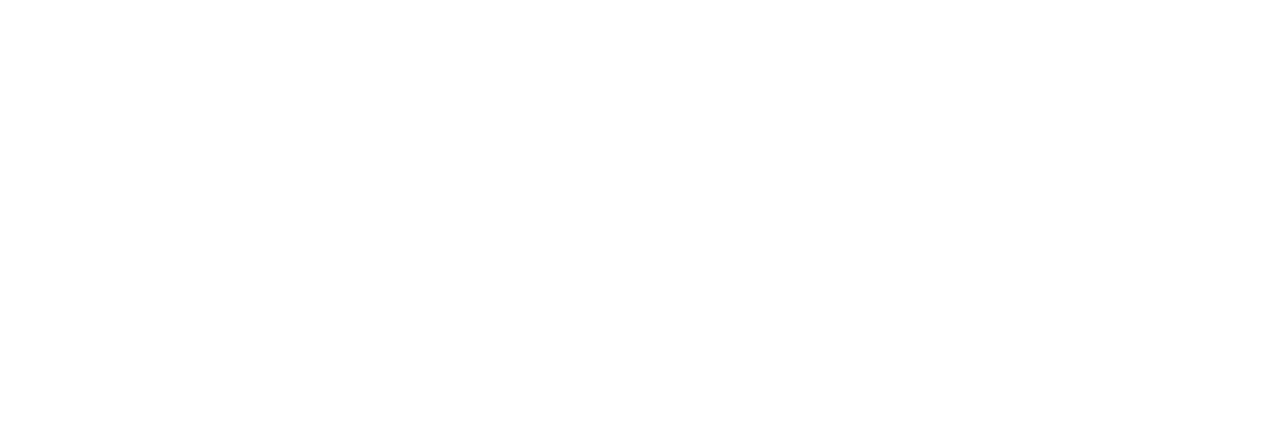
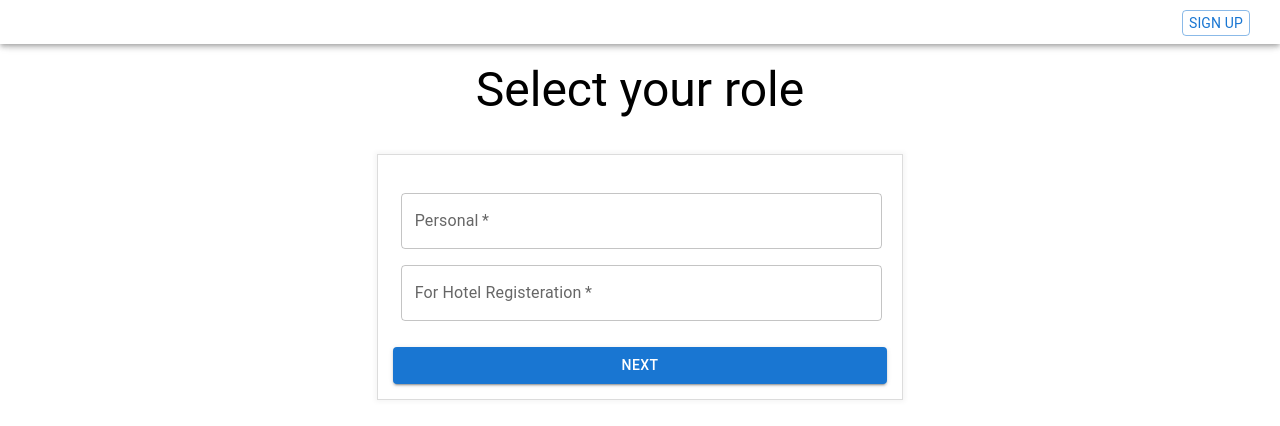
Before and after one commit to Aadhil-official/Hotel-Booking-PRJCT, a React (Vite) app: page /role in a window 1280 px wide. Before the commit this address had no page. Shown: the top 426 px of the page. Built offline with nearby package versions, Linux system fonts and the light colour scheme.

Commit message:
add role and other pages

```diff
--- a/src/App.jsx
+++ b/src/App.jsx
@@ -1,13 +1,9 @@
 import { useState } from 'react'
 import './App.css'
-import { BookRoom, Home } from './Pages/Index' // Change the import statement to match the correct casing
+import { HomeExtention, BrowseAllRoom, SignIn, SignupHotel, Role, BookRoom, Home } from './Pages/Index' // Change the import statement to match the correct casing
 import { Route, Routes } from 'react-router-dom'
 import { Toaster } from 'react-hot-toast';
-import HomeExtention from './Pages/HomeExtention';
-import BrowseAllRoom from './Pages/BrowseAllRoom';
-import AddRoom from './Pages/AddRoom';
-import SignIn from './Pages/SignIn';
-import SignupHotel from './Pages/SignupHotel';
+// import AddRoom from './Pages/AddRoom';
 
 function App() {
 
@@ -25,6 +21,8 @@ function App() {
         <Route path='/BrowseRooms' element={<BrowseAllRoom />} />
         <Route path='/addHotel' element={<SignupHotel />} />
         <Route path='/login' element={<SignIn />} />
+        {/* <Route path='/addPersonal' element={<SignIn />} /> */}
+        <Route path='/role' element={<Role />} />
       </Routes>
     </>
   );
--- /dev/null
+++ b/src/Components/BfrLoginNav.jsx
@@ -0,0 +1,70 @@
+import { AppBar, Button, Grid, Typography, createTheme, responsiveFontSizes, useMediaQuery } from '@mui/material'
+import React from 'react'
+import '../Styles/Components/Nav.css'
+import { Link, NavLink } from 'react-router-dom'
+import { ThemeProvider } from '@emotion/react';
+// import HomeIcon from '@mui/icons-material/Home';
+
+function BfrLoginNav() {
+
+    let theme = createTheme();
+    theme = responsiveFontSizes(theme);
+
+    const isLargerThan700px = useMediaQuery('(min-width:700px)');
+
+    return (
+        <div>
+
+            <ThemeProvider theme={theme}>
+                {/* <Toolbar> */}
+                <AppBar sx={{ backgroundColor: 'rgb(255, 255, 255,0.3)' }}>
+
+                    {isLargerThan700px && <Grid container sx={{ marginBottom: '-27.5px' }}>
+                        <Grid item xs={12} sx={{ marginRight: "20px" }} textAlign='right'>
+
+                            <Link to='/role'>
+                                <Button variant='outlined' sx={{ padding: "2px 6px" }}>
+                                    <Typography variant='body2'>
+                                        Sign up
+                                    </Typography>
+                                </Button>
+                            </Link>
+
+                        </Grid>
+                    </Grid>}
+
+                    <Grid container justifyContent='center' className='nav'>
+                        {/* <Grid item xs={3}></Grid> */}
+                        <Grid item xs={12} textAlign='left' sx={{ marginLeft: '10px' }}>
+                            <Typography variant="body2" component="div" >
+                                <NavLink to="/" className='cont'>
+                                <img src="" alt="" />
+                                    {/* <HomeIcon color='action' fontSize='large' sx={{ width: '40px', height: '40px', margin: '5px', marginLeft: '20px' }} alt='Back' /> */}
+                                </NavLink>
+                            </Typography>
+                        </Grid>
+                    </Grid>
+
+                </AppBar>
+
+                {!isLargerThan700px && <Grid container position='fixed' sx={{ marginBottom: '-70px', marginTop: '5px', zIndex: 100 }}>
+                    <Grid item xs={12} sx={{ marginRight: "20px" }} textAlign='right'>
+                        <br /><br />
+
+                        <Link to='/addHotel'>
+                            <Button variant='contained' sx={{ padding: "2px 6px" }}>
+                                <Typography variant='body2' sx={{ fontSize: '0.75rem !important' }}>
+                                    Sign up
+                                </Typography>
+                            </Button>
+                        </Link>
+
+                    </Grid>
+                </Grid>}
+
+            </ThemeProvider>
+        </div>
+    )
+}
+
+export default BfrLoginNav
--- a/src/Components/Form.jsx
+++ b/src/Components/Form.jsx
@@ -4,7 +4,7 @@ import { Grid, TextField } from '@mui/material';
 
 function Form() {
 
-
+    // cloudinary is for image transformation using cdn to back to client side
 
   return (
     <div>
--- a/src/Components/Index.jsx
+++ b/src/Components/Index.jsx
@@ -3,3 +3,6 @@ export { default as Nav } from './Nav';
 export { default as ReserveRoomForm } from './ReserveRoomForm';
 export { default as NavLogin } from './NavLogin';
 export { default as LoginForm } from './LoginForm';
+export { default as AddHotelForm } from './AddHotelForm';
+export { default as BfrLoginNav } from './BfrLoginNav';
+export { default as RoleForm } from './RoleForm';
--- a/src/Components/Nav.jsx
+++ b/src/Components/Nav.jsx
@@ -27,7 +27,7 @@ function Nav() {
                 </Button>
               </Link>
 
-              <Link to='/addHotel'>
+              <Link to='/role'>
                 <Button variant='outlined' sx={{ padding: "2px 6px" }}>
                   <Typography variant='body2'>
                     Sign up
@@ -73,7 +73,7 @@ function Nav() {
               </Button>
             </Link>
 
-            <Link to='/addHotel'>
+            <Link to='/role'>
               <Button variant='contained' sx={{ padding: "2px 6px" }}>
                 <Typography variant='body2' sx={{ fontSize: '0.75rem !important' }}>
                   Sign up
--- /dev/null
+++ b/src/Components/RoleForm.jsx
@@ -0,0 +1,93 @@
+import { Box, Button, Grid, TextField } from '@mui/material'
+import axios from 'axios';
+import React, { useState } from 'react'
+import { z } from 'zod';
+import { error, success } from '../Tostify';
+import { useNavigate } from 'react-router-dom';
+
+function RoleForm() {
+
+    const [username, setUsername] = useState('');
+    const [password, setPassword] = useState('');
+    const [user, setUser] = useState({});
+
+    const navigate = useNavigate();
+
+    const handleSubmit = () => {
+        if (password !== "") {
+            navigate('/addHotel');
+        }
+        const formatedData = z.object({
+            username: z.string().min(1, { message: 'Enter the username' }),
+            password: z.string().min(1, { message: 'Enter the password' })
+        })
+
+        const loginData = {
+            username: username,
+            password: password
+        }
+
+        const isValid = formatedData.safeParse(loginData);
+        if (isValid.success) {
+            axios.post('/login')
+                .then((response) => {
+                    setUser(response.data);
+                    success('Login successfully...!');
+                })
+                .catch(() => {
+                    error('invelid username or password..!');
+                    // const errorMessage = err.response?.data;
+                    // if(errorMessage.include('invelid'))
+                })
+        } else {
+            const errorMessages = isValid.error.issues.map(issue => issue.message).join(', ');
+            error(errorMessages);
+        }
+    };
+
+    return (
+        <div>
+
+            <Box
+                type='form'
+                sx={{
+                    '& .MuiTextField-root': {
+                        m: 1,
+                        width: '97.4%',
+                        '@media (max-width:700px)': {
+                            width: '94.5%'
+                        },
+                        '@media (min-width:700px) and (max-width:900px)': {
+                            width: '96%'
+                        }
+                    },
+                    display: 'flex',
+                    marginTop: '15px',
+                    flexDirection: 'column'
+                }}
+            >
+                <TextField
+                    type='text'
+                    label='Personal'
+                    variant='outlined'
+                    fullWidth
+                    required
+                />
+
+                <TextField
+                    type='password'
+                    label='For Hotel Registeration'
+                    variant='outlined'
+                    fullWidth
+                    required
+                />
+                <br />
+                <Button variant='contained' onClick={handleSubmit}>
+                    Next
+                </Button>
+            </Box>
+        </div>
+    )
+}
+
+export default RoleForm
--- a/src/Pages/Index.jsx
+++ b/src/Pages/Index.jsx
@@ -3,3 +3,6 @@ export { default as Home } from './Home';
 export { default as BrowseAllRoom } from './BrowseAllRoom';
 export { default as AddRoom } from './AddRoom';
 export { default as SignIn } from './SignIn';
+export { default as Role } from './Role';
+export { default as SignupHotel } from './SignupHotel';
+export { default as HomeExtention } from './HomeExtention';
--- /dev/null
+++ b/src/Pages/Role.jsx
@@ -0,0 +1,30 @@
+import { createTheme, Grid, responsiveFontSizes, Typography } from '@mui/material'
+import React from 'react'
+import { RoleForm, BfrLoginNav } from '../Components/Index';
+
+function Role() {
+
+  let theme = createTheme();
+  theme = responsiveFontSizes(theme);
+
+  return (
+    <div>
+      <BfrLoginNav />
+      <br /><br /><br />
+      <Grid container textAlign='center' justifyContent='center'>
+        <Grid item xs={12}>
+          <Typography variant='h3'>
+            Select your role
+          </Typography><br/><br/>
+        </Grid>
+
+        <Grid item xs={5} className='box'>
+          <RoleForm />
+        </Grid>
+
+      </Grid>
+    </div>
+  )
+}
+
+export default Role
--- a/src/Pages/SignIn.jsx
+++ b/src/Pages/SignIn.jsx
@@ -1,6 +1,6 @@
 import { createTheme, Grid, responsiveFontSizes, ThemeProvider, Typography } from '@mui/material'
 import React from 'react'
-import { LoginForm } from '../Components/Index'
+import { BfrLoginNav, LoginForm } from '../Components/Index';
 
 function SignIn() {
 
@@ -9,6 +9,8 @@ function SignIn() {
 
     return (
         <div>
+            <BfrLoginNav />
+            <br /><br /><br />
             <Grid container textAlign='center' justifyContent='center'>
                 <Grid item xs={12}>
                     <ThemeProvider theme={theme}>
@@ -33,7 +35,7 @@ function SignIn() {
                 </Grid>
 
                 <Grid item xs={6} sx={{ fontWeight: 'bold' }} textAlign='right'>
-                <br /><br />
+                    <br /><br />
                     <ThemeProvider theme={theme}>
                         <Typography variant='body1' color='red'>
                             Forget password?
@@ -42,7 +44,7 @@ function SignIn() {
                 </Grid>
 
                 <Grid item xs={6} sx={{ fontWeight: 'bolder' }} textAlign='left'>
-                <br /><br />
+                    <br /><br />
                     <ThemeProvider theme={theme}>
                         <Typography variant='body1'>
                             Reset the password
--- a/src/Pages/SignupHotel.jsx
+++ b/src/Pages/SignupHotel.jsx
@@ -1,7 +1,7 @@
 import { createTheme, Grid, responsiveFontSizes, ThemeProvider, Typography } from '@mui/material'
 import React from 'react'
-import AddHotelForm from '../Components/AddHotelForm';
 import { Link } from 'react-router-dom';
+import { AddHotelForm } from '../Components/Index';
 import '../Styles/Pages/SignUp.css'
 
 function SignupHotel() {
```
